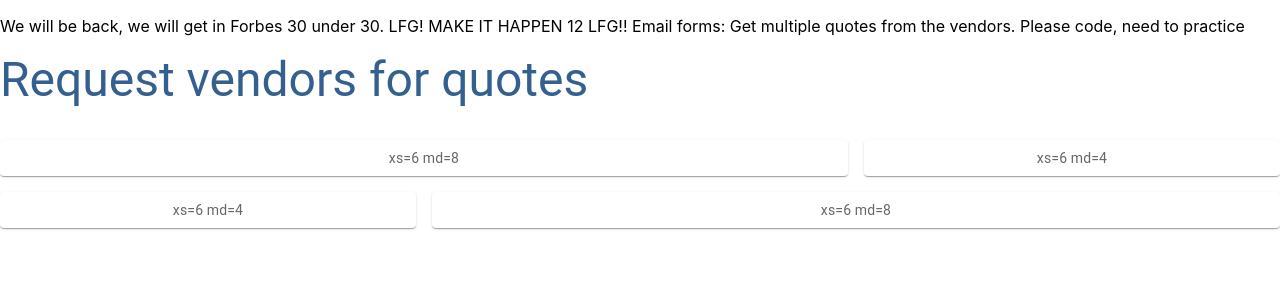
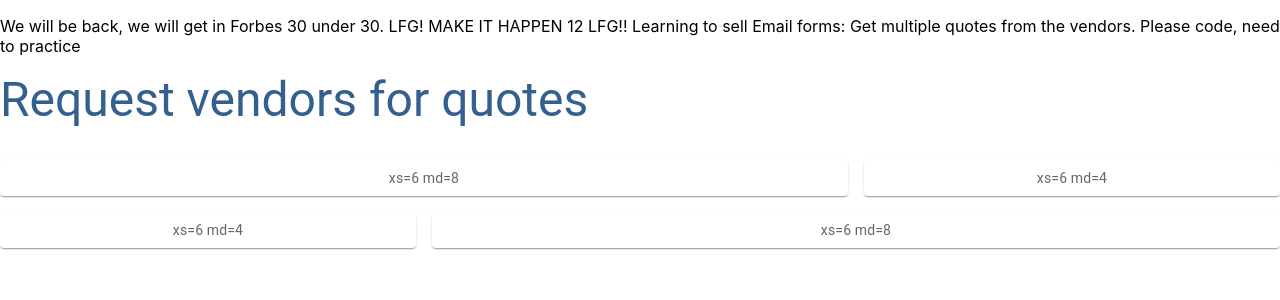
Before and after one commit to macosta2015/MaintenanceQuotes, a React (Create React App) app in the folder email_quotes/: page / in a window 1280 px wide. Shown: the top 300 px of the page. Built offline with nearby package versions, Linux system fonts and the light colour scheme.

Commit message:
Update App.js

```diff
--- a/email_quotes/src/App.js
+++ b/email_quotes/src/App.js
@@ -3,7 +3,7 @@ function App() {
     <div className="App">
       <header className="App-header">
         <p>
-          We will be back, we will get in Forbes 30 under 30. LFG! MAKE IT HAPPEN 12 LFG!!
+          We will be back, we will get in Forbes 30 under 30. LFG! MAKE IT HAPPEN 12 LFG!! Learning to sell
           Email forms: Get multiple quotes from the vendors. Please code, need to practice
         </p>
       </header>
```
